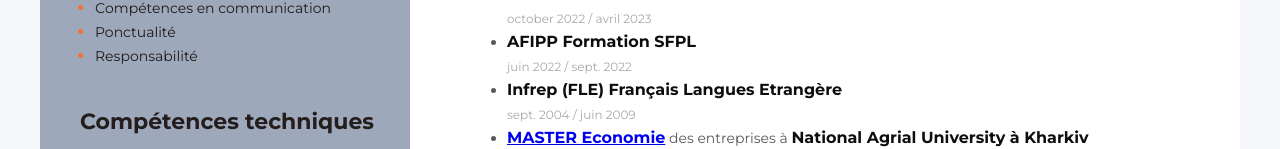
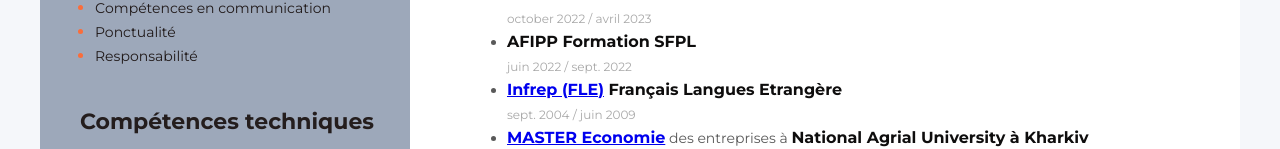
Before and after one commit to AleksanderMukhin/cv_malina_oksana, a plain HTML site: page index.html in a window 1280 px wide. Shown: the part 812-961 px from the top of the page. Drawn offline with Linux system fonts and the light colour scheme.

Commit message:
cv add diplom

```diff
--- a/index.html
+++ b/index.html
@@ -76,7 +76,7 @@
                     <li> <span class="organization">AFIPP Formation SFPL</span>
                     </li>
                     <span class="data">juin 2022 / sept. 2022</span>
-                    <li> <span class="organization">Infrep (FLE) Français Langues Etrangère</span>
+                    <li> <span class="organization"><a href="./image/infrep.pdf" target="_blank" rel="noopener noreferrer">Infrep (FLE)</a> Français Langues Etrangère</span>
                     </li>
                     <span class="data">sept. 2004 / juin 2009</span>
                     <li><span class="profession"><a href="./image/diplom_verif.pdf" target="_blank" rel="noopener noreferrer">MASTER Economie</a></span> des entreprises à <span class="organization">National Agrial University à Kharkiv</span>
```
Also changed, not shown: 2 other files.
